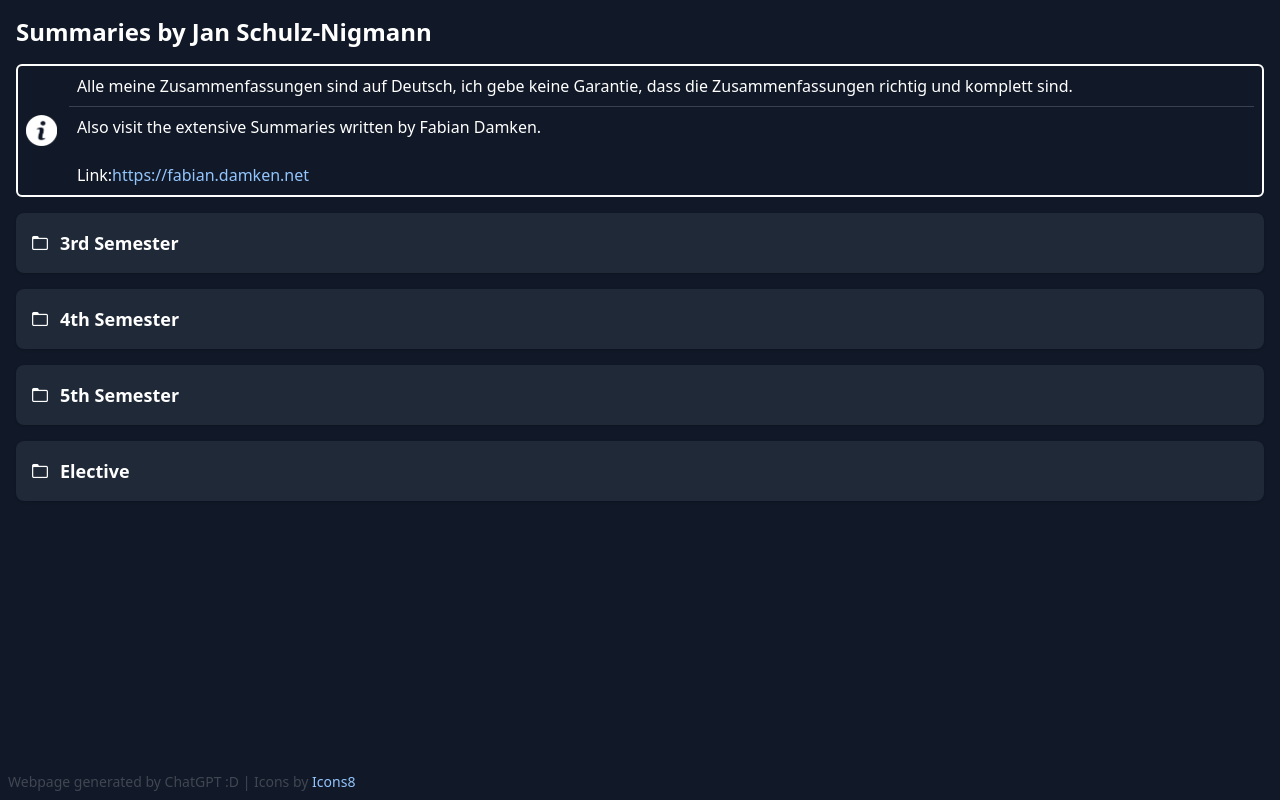
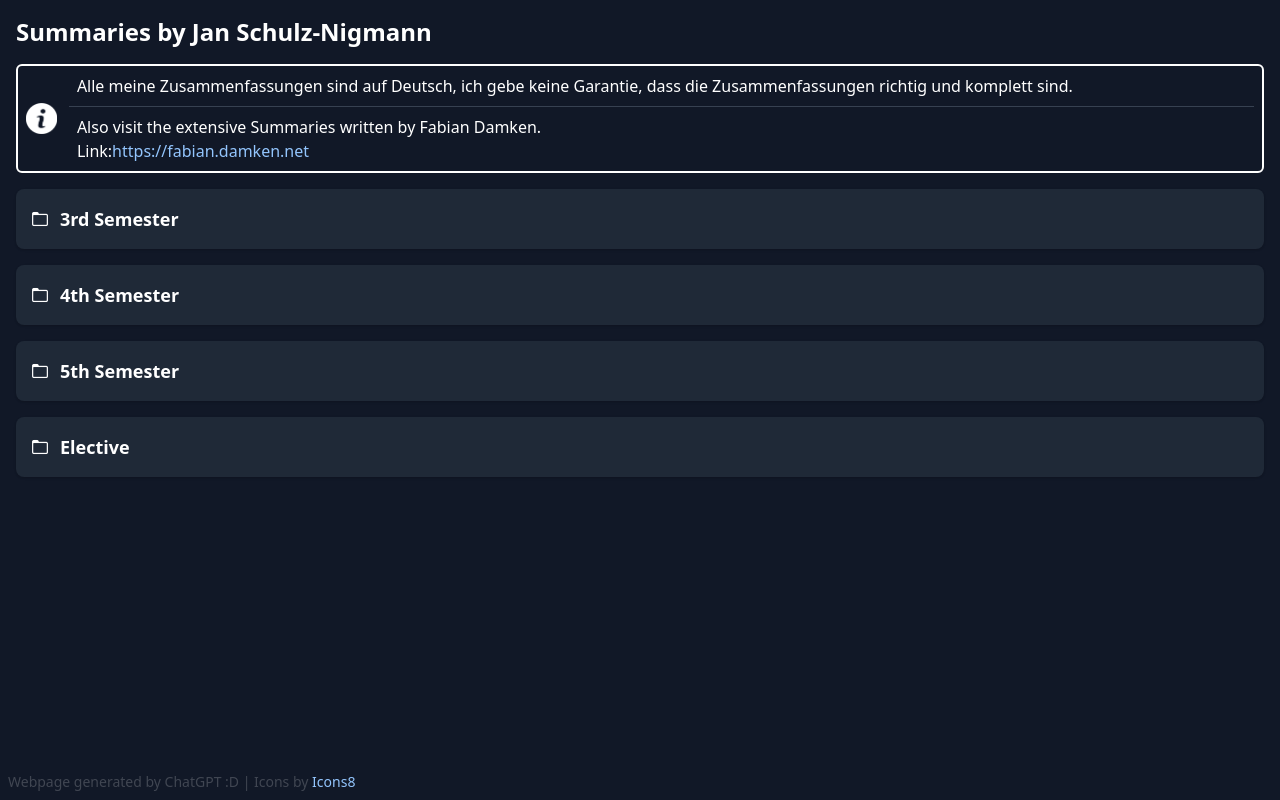
Before and after one commit to TieHaxJan/summaries, a plain HTML site: page index.html in a window 1280 px wide. Drawn offline with nearby package versions, Linux system fonts and the light colour scheme.

Commit message:
removed linebreak

```diff
--- a/index.html
+++ b/index.html
@@ -83,7 +83,7 @@
           Zusammenfassungen richtig und komplett sind.</p>
         <hr class="border-gray-700 my-2 w-full ">
         <p class="ml-2 flex">
-          Also visit the extensive Summaries written by Fabian Damken.</p><br>
+          Also visit the extensive Summaries written by Fabian Damken.</p>
         <p class="ml-2 flex">
           Link: <a href="https://fabian.damken.net" target="_blank" class="text-blue-300">https://fabian.damken.net</a>
         </p>
```
